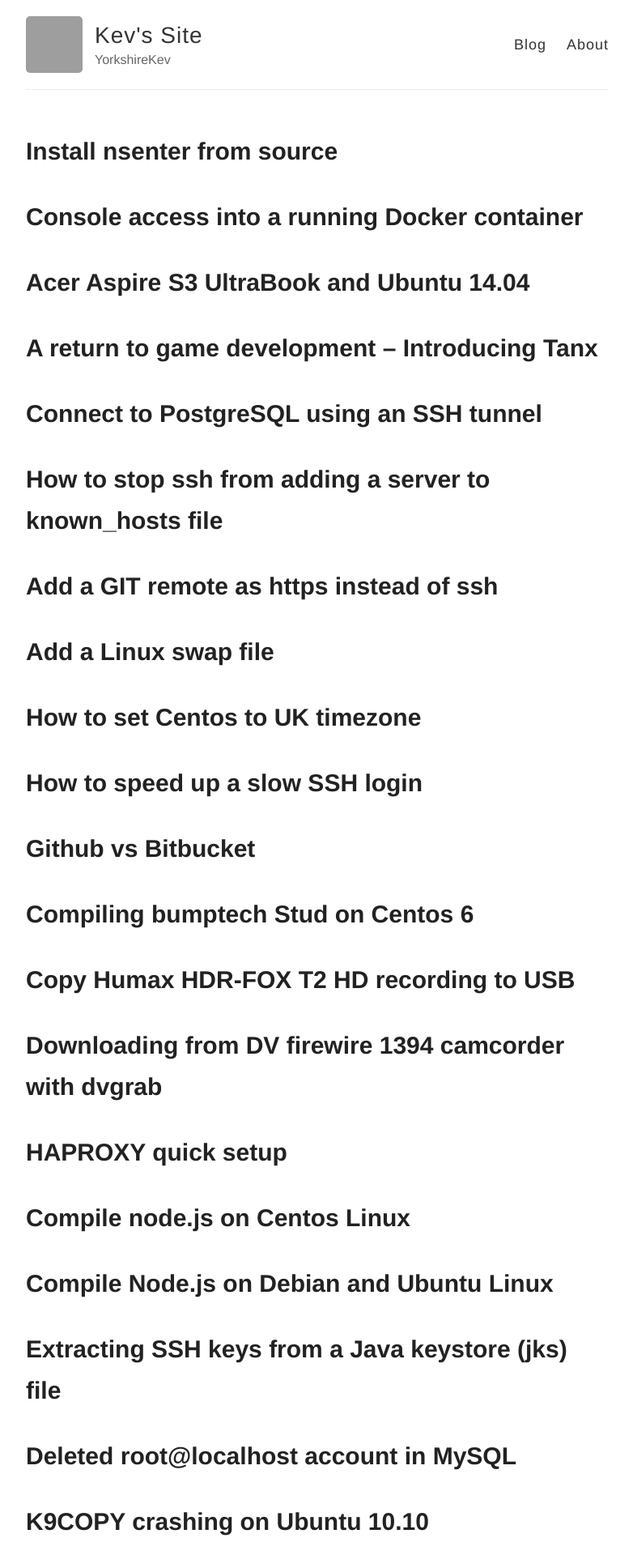
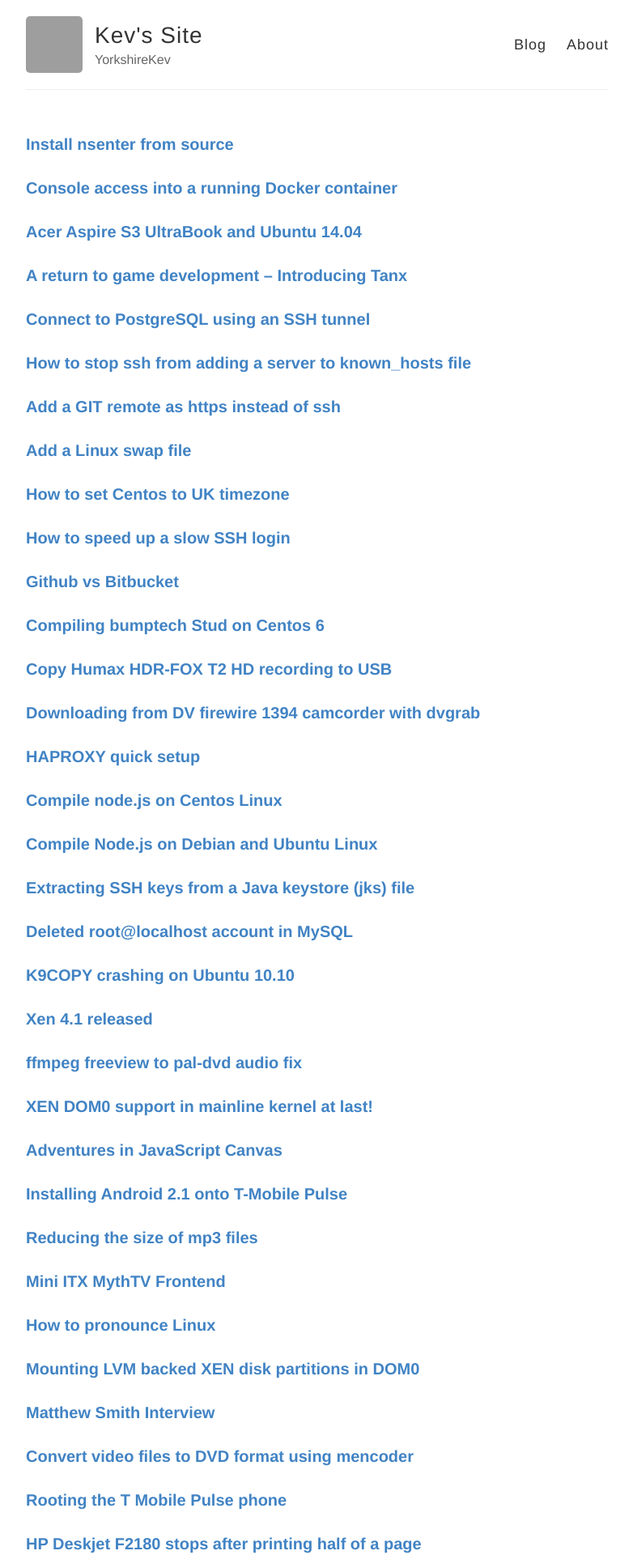
Before and after one commit to YorkshireKev/kevssite.com-jekyll-version, a Jekyll site: the page built from allposts.html, in a window 1280 px wide. Shown: the top 1920 px of the page at 81% size, without its empty margins (248-1030 px from the left). Built offline with Jekyll 4.4.1, drawn with Linux system fonts in a browser that asks for light colours; grey boxes are pictures that could not be loaded.

Commit message:
Make text smaller on all listings page

```diff
--- a/allposts.html
+++ b/allposts.html
@@ -5,7 +5,7 @@
 <div class="post">
   {% for post in site.posts %}
     <article class="post">
-      <h1><a href="{{ site.baseurl }}{{ post.url }}">{{ post.title }}</a></h1>
+      <h3><a href="{{ site.baseurl }}{{ post.url }}">{{ post.title }}</a></h3>
     </article>
   {% endfor %}
 </div>
```
Also changed, not shown: 1 other file.
